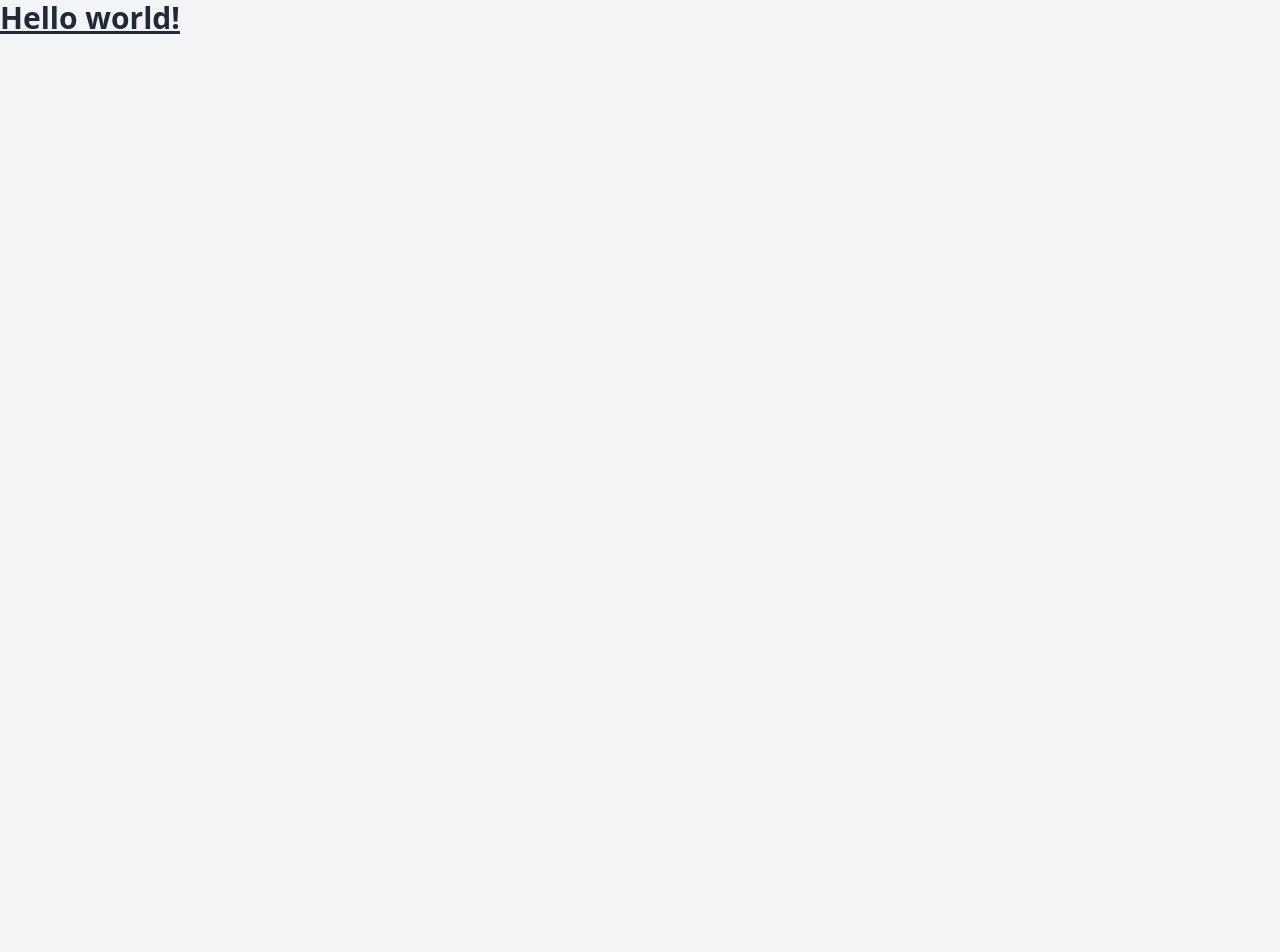
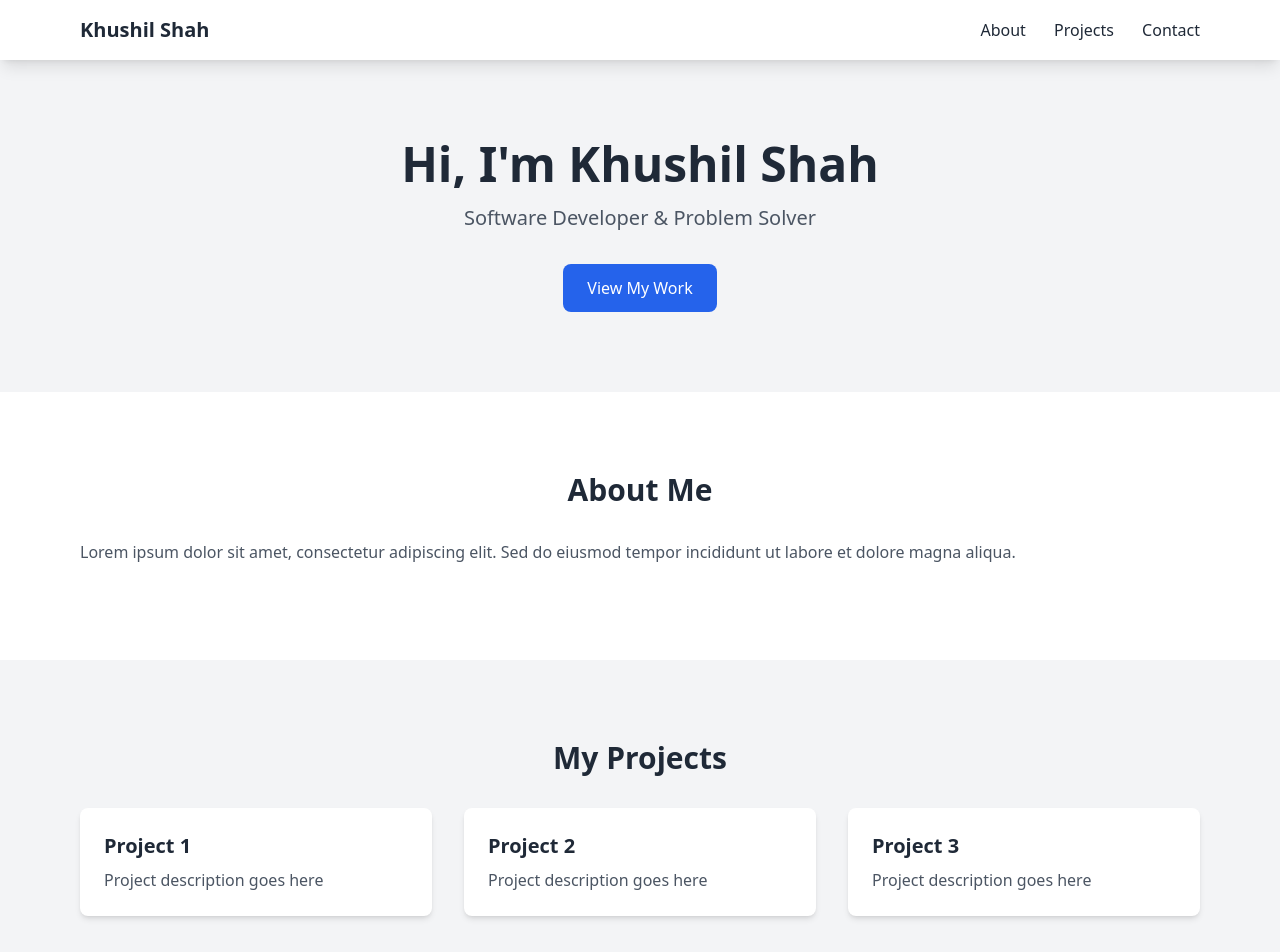
Before and after one commit to Khushil-21/Khushil-21, a plain HTML site: page index.html in a window 1280 px wide. Shown: the top 952 px of the page. Before the commit the page ends 800 px from the top, so only its background shows below. Drawn offline with nearby package versions, Linux system fonts and the light colour scheme.

Commit message:
new changes

```diff
--- a/index.html
+++ b/index.html
@@ -7,6 +7,76 @@
 		<script src="https://cdn.tailwindcss.com"></script>
 	</head>
 	<body class="bg-gray-100 text-gray-800">
-		<h1 class="text-3xl font-bold underline">Hello world!</h1>
+		<!-- Header/Navigation -->
+		<nav class="bg-white shadow-lg">
+			<div class="max-w-6xl mx-auto px-4">
+				<div class="flex justify-between items-center py-4">
+					<div class="text-xl font-bold">Khushil Shah</div>
+					<div class="space-x-6">
+						<a href="#about" class="hover:text-blue-600">About</a>
+						<a href="#projects" class="hover:text-blue-600">Projects</a>
+						<a href="#contact" class="hover:text-blue-600">Contact</a>
+					</div>
+				</div>
+			</div>
+		</nav>
+
+		<!-- Hero Section -->
+		<section class="py-20">
+			<div class="max-w-6xl mx-auto px-4">
+				<div class="text-center">
+					<h1 class="text-5xl font-bold mb-4">Hi, I'm Khushil Shah</h1>
+					<p class="text-xl text-gray-600 mb-8">Software Developer & Problem Solver</p>
+					<button class="bg-blue-600 text-white px-6 py-3 rounded-lg hover:bg-blue-700">View My Work</button>
+				</div>
+			</div>
+		</section>
+
+		<!-- About Section -->
+		<section id="about" class="py-20 bg-white">
+			<div class="max-w-6xl mx-auto px-4">
+				<h2 class="text-3xl font-bold mb-8 text-center">About Me</h2>
+				<div class="text-gray-600">
+					<p class="mb-4">Lorem ipsum dolor sit amet, consectetur adipiscing elit. Sed do eiusmod tempor incididunt ut labore et dolore magna aliqua.</p>
+				</div>
+			</div>
+		</section>
+
+		<!-- Projects Section -->
+		<section id="projects" class="py-20">
+			<div class="max-w-6xl mx-auto px-4">
+				<h2 class="text-3xl font-bold mb-8 text-center">My Projects</h2>
+				<div class="grid grid-cols-1 md:grid-cols-2 lg:grid-cols-3 gap-8">
+					<!-- Project Cards -->
+					<div class="bg-white p-6 rounded-lg shadow-md">
+						<h3 class="text-xl font-bold mb-2">Project 1</h3>
+						<p class="text-gray-600">Project description goes here</p>
+					</div>
+					<div class="bg-white p-6 rounded-lg shadow-md">
+						<h3 class="text-xl font-bold mb-2">Project 2</h3>
+						<p class="text-gray-600">Project description goes here</p>
+					</div>
+					<div class="bg-white p-6 rounded-lg shadow-md">
+						<h3 class="text-xl font-bold mb-2">Project 3</h3>
+						<p class="text-gray-600">Project description goes here</p>
+					</div>
+				</div>
+			</div>
+		</section>
+
+		<!-- Contact Section -->
+		<section id="contact" class="py-20 bg-white">
+			<div class="max-w-6xl mx-auto px-4">
+				<h2 class="text-3xl font-bold mb-8 text-center">Contact Me</h2>
+				<div class="max-w-lg mx-auto">
+					<form class="space-y-4">
+						<input type="text" placeholder="Name" class="w-full p-2 border rounded">
+						<input type="email" placeholder="Email" class="w-full p-2 border rounded">
+						<textarea placeholder="Message" class="w-full p-2 border rounded h-32"></textarea>
+						<button class="bg-blue-600 text-white px-6 py-3 rounded-lg hover:bg-blue-700 w-full">Send Message</button>
+					</form>
+				</div>
+			</div>
+		</section>
 	</body>
 </html>
```
Also changed, not shown: 1 other file.
